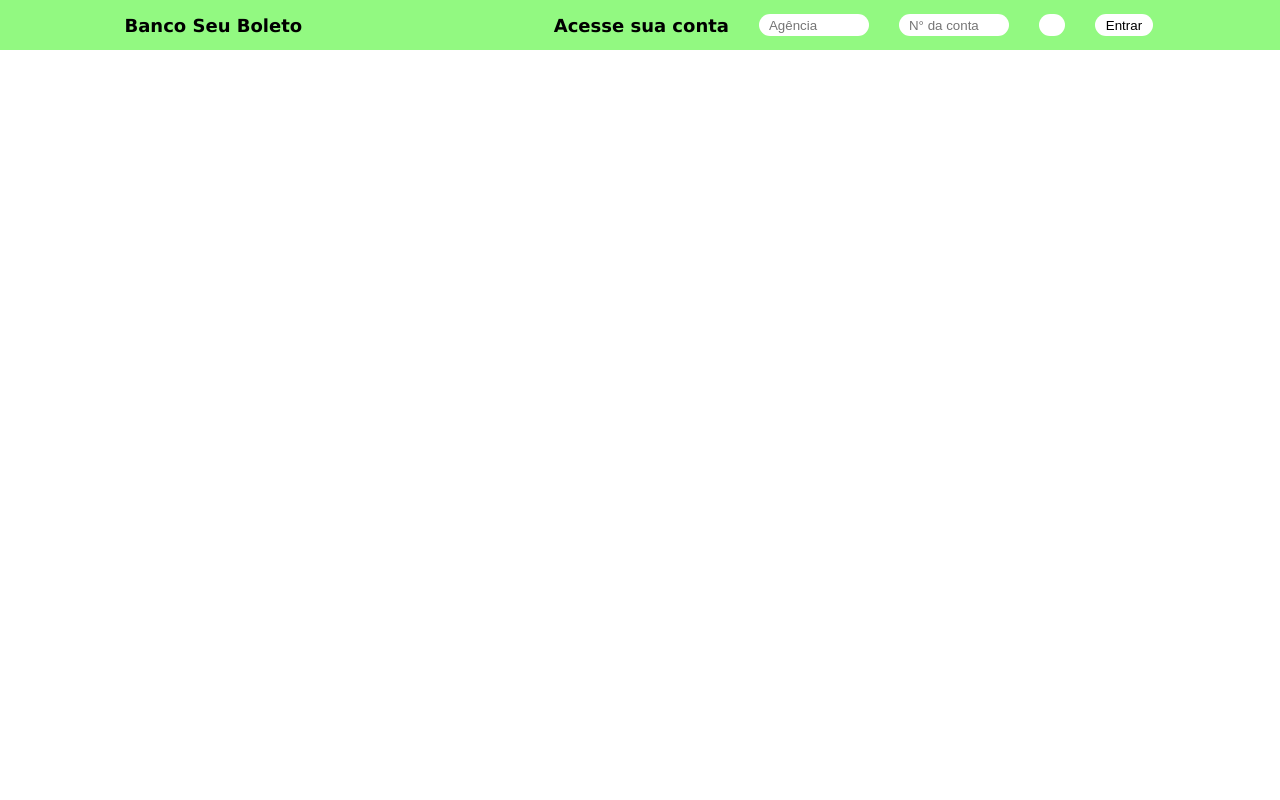
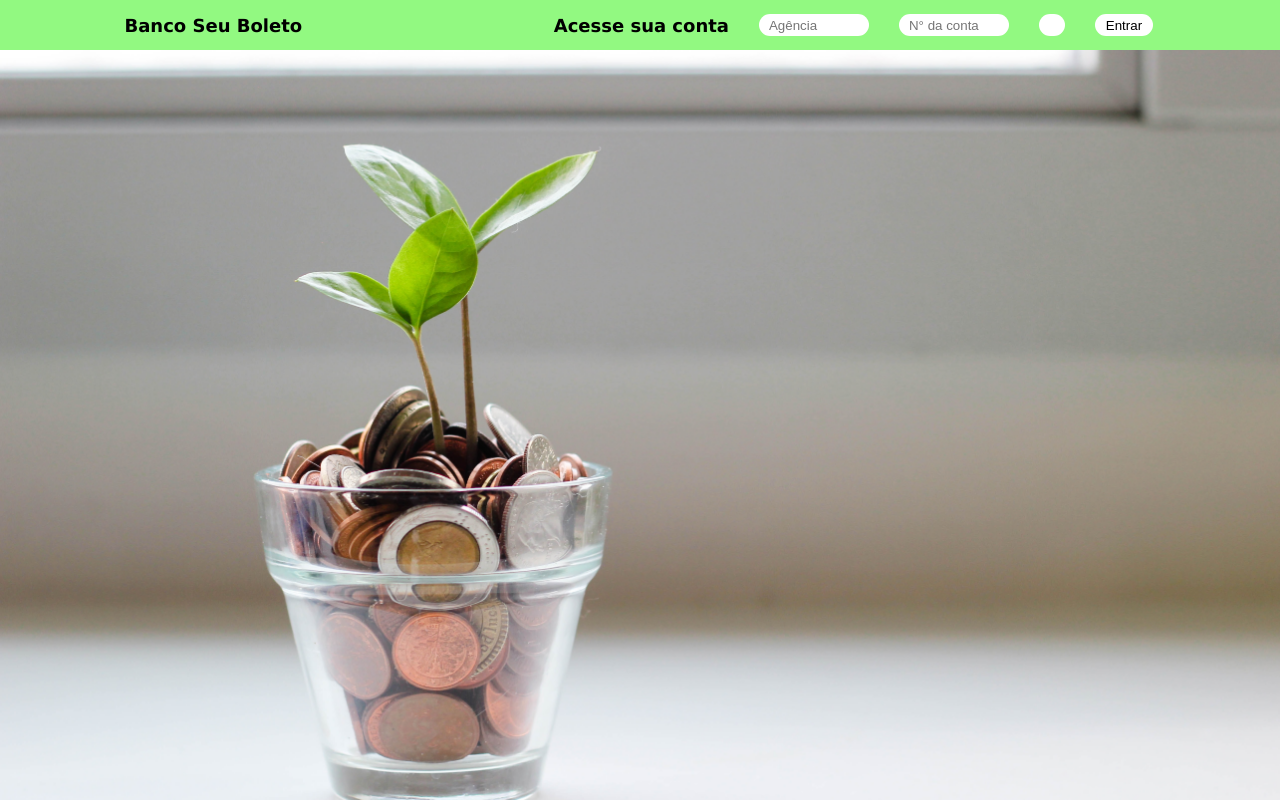
Before and after one commit to devbpatriciocosta/BancoBoleto, a Next.js app: page / in a window 1280 px wide. Built offline with nearby package versions, Linux system fonts and the light colour scheme.

Commit message:
Adding background money tree on index

```diff
--- a/pages/index.jsx
+++ b/pages/index.jsx
@@ -1,7 +1,13 @@
+import FrontPage from '../src/components/layout/frontPage/FrontPage'
 import Navbar from '../src/components/layout/navbar/Navbar'
 
 function HomePage() {
-  return <Navbar />
+  return (
+    <>
+      <Navbar />
+      <FrontPage />
+    </>
+  )
 }
 
 export default HomePage
```
